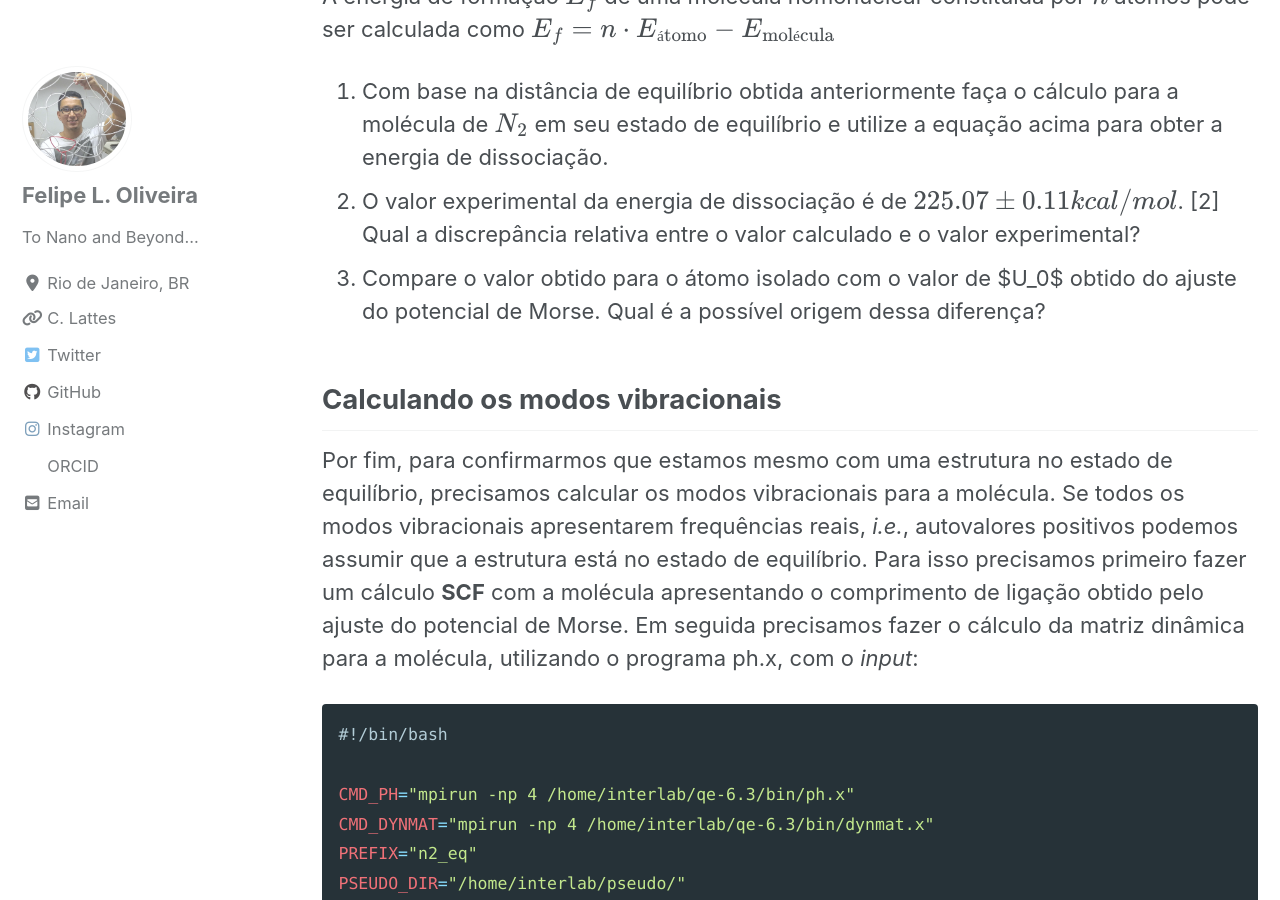
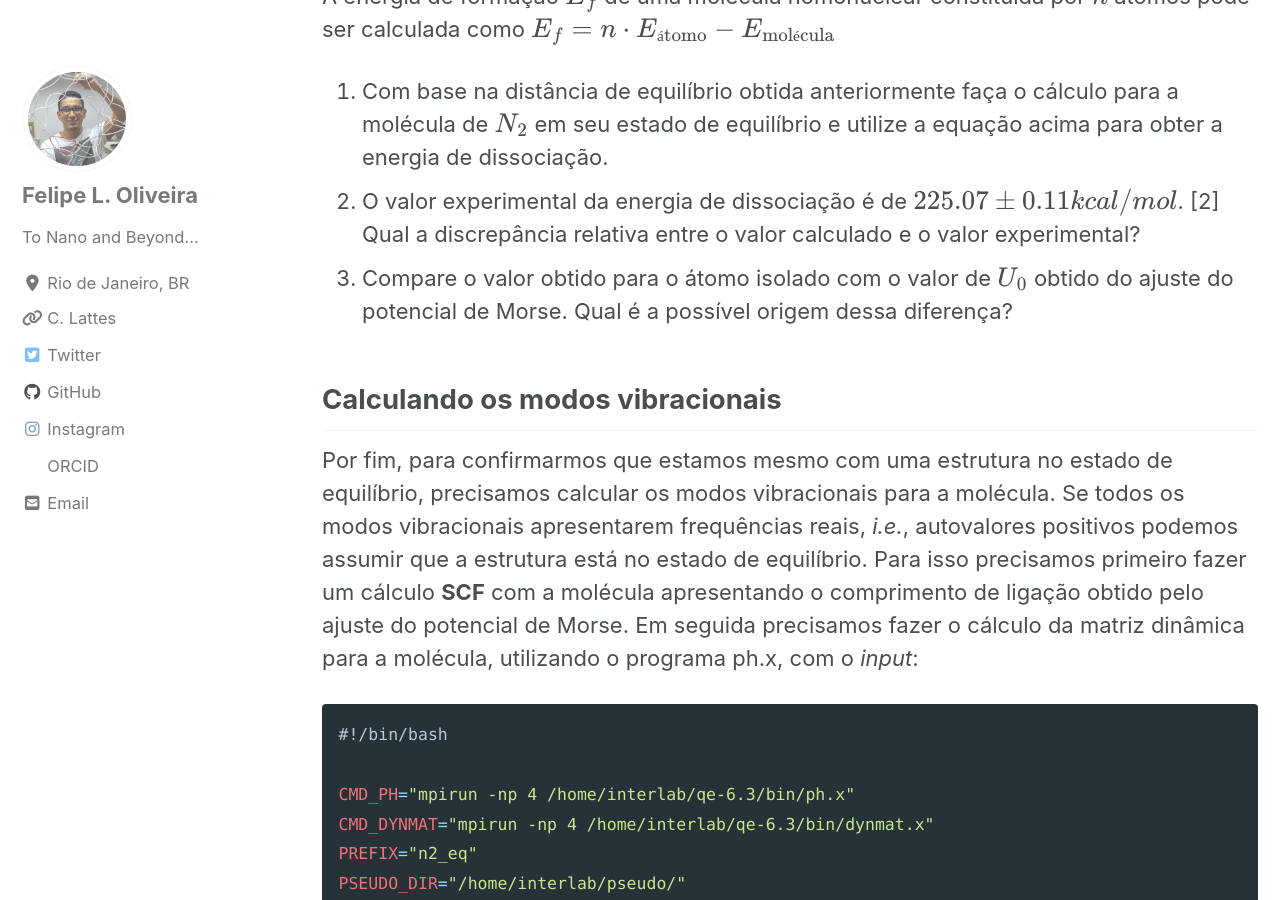
Before and after one commit to lipelopesoliveira/lipelopesoliveira.github.io, a Jekyll site: the page built from _posts/tutoriais_qe/2019-08-30-cap2-2.md, in a window 1280 px wide and 900 px high, scrolled down 2924 px. Built offline with Jekyll 4.4.1, drawn with Linux system fonts in a browser that asks for light colours; cached includes are drawn as plain includes; nearby versions of some CDN libraries; formulas are drawn with MathJax 3.

Commit message:
Update 2019-08-30-cap2-2.md

```diff
--- a/_posts/tutoriais_qe/2019-08-30-cap2-2.md
+++ b/_posts/tutoriais_qe/2019-08-30-cap2-2.md
@@ -74,7 +74,7 @@ $$E_f = n \cdot E_{\text{átomo}} - E_{\text{molécula}}$$
 
 1. Com base na distância de equilíbrio obtida anteriormente faça o cálculo para a molécula de $$N_2$$ em seu estado de equilíbrio e utilize a equação acima para obter a energia de dissociação.
 2. O valor experimental da energia de dissociação é de $$225.07 \pm 0.11 kcal/mol$$. [2] Qual a discrepância relativa entre o valor calculado e o valor experimental?
-3. Compare o valor obtido para o átomo isolado com o valor de $U_0$ obtido do ajuste do potencial de Morse. Qual é a possível origem dessa diferença?
+3. Compare o valor obtido para o átomo isolado com o valor de $$U_0$$ obtido do ajuste do potencial de Morse. Qual é a possível origem dessa diferença?
 
 ## Calculando os modos vibracionais
 
```
